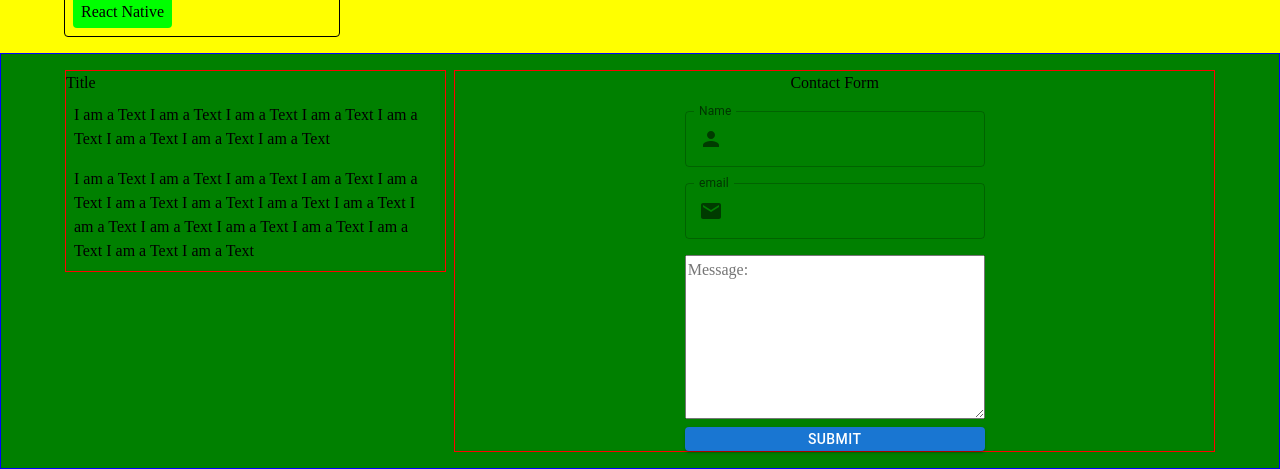
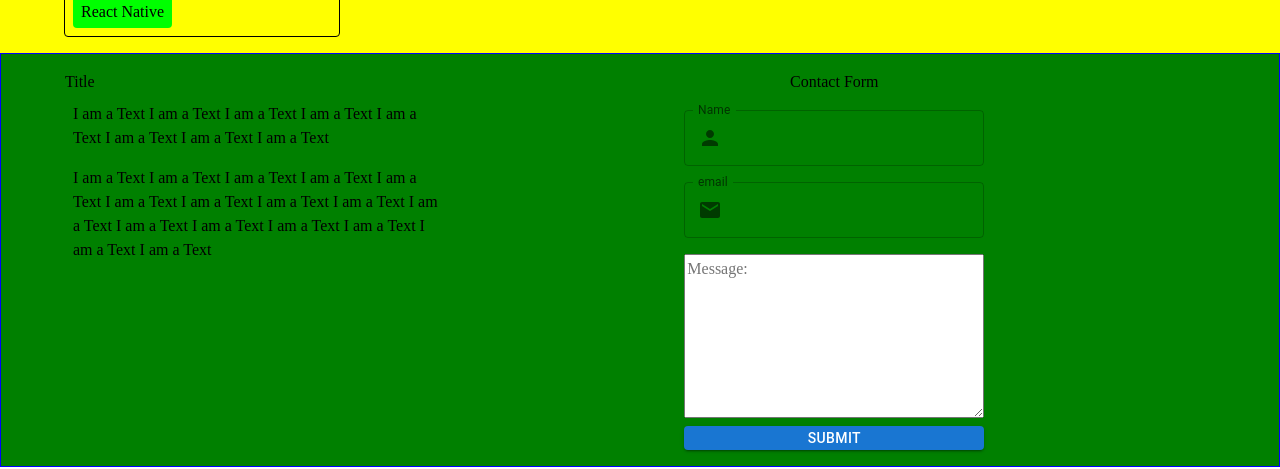
Before and after one commit to ed1919/my-portfolio, a React (Create React App) app: page / in a window 1280 px wide. Shown: the part 1967-2436 px from the top of the page. Built offline with nearby package versions, Linux system fonts and the light colour scheme.

Commit message:
refactor: delete testing border css

```diff
--- a/src/components/contact/Contact.tsx
+++ b/src/components/contact/Contact.tsx
@@ -41,13 +41,11 @@ const ContainerBox = styled(Box)(({ theme }) => ({
 const ContentBox = styled(Box)(({ theme }) => ({
   flex: 1,
   height: "100%",
-  border: "1px solid red",
 }));
 
 const ContactFormBox = styled(Box)(({ theme }) => ({
   flex: 2,
   height: "100%",
-  border: "1px solid red",
 }));
 
 const TitleBox = styled(Box)(({ theme }) => ({}));
```
